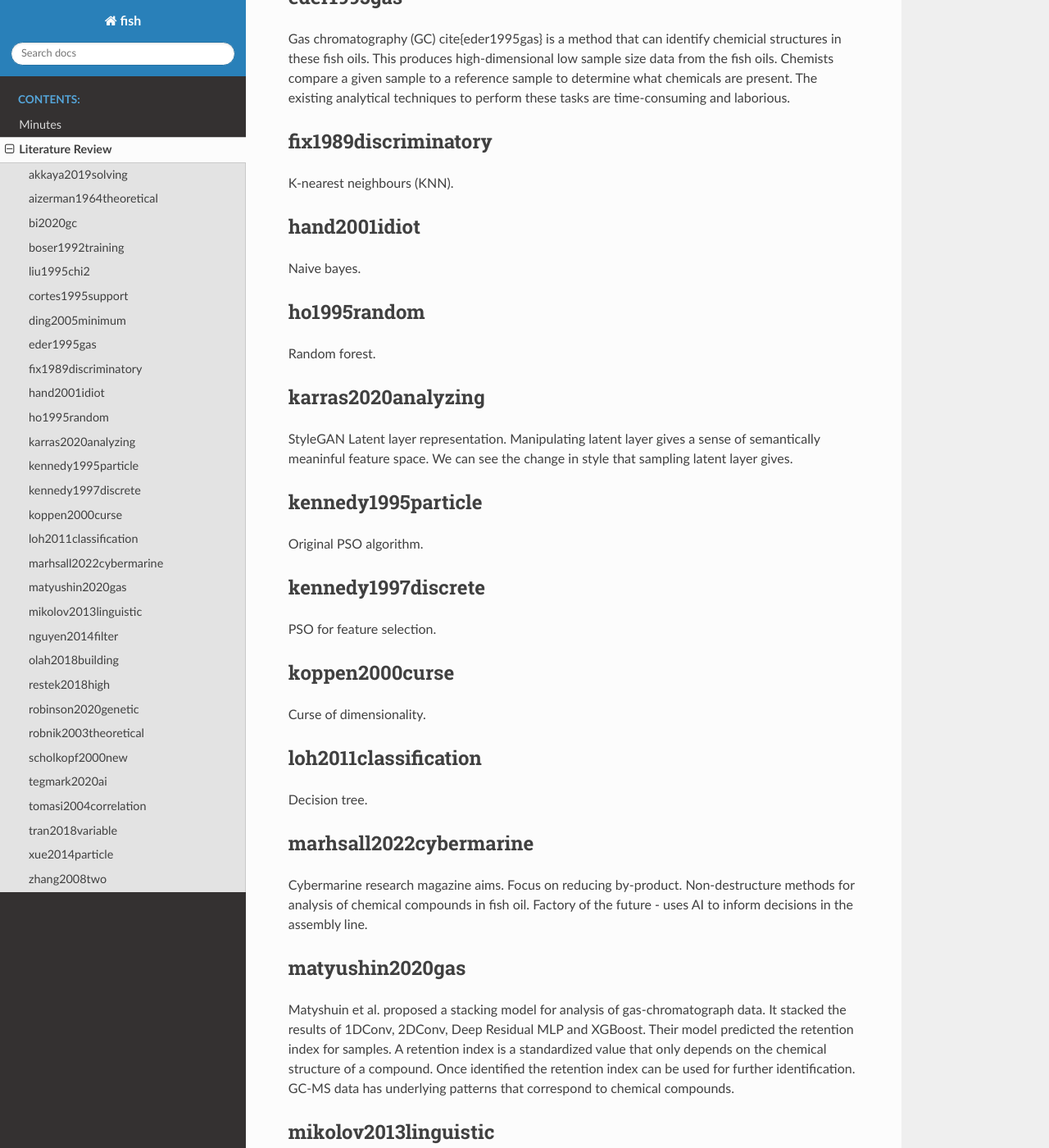
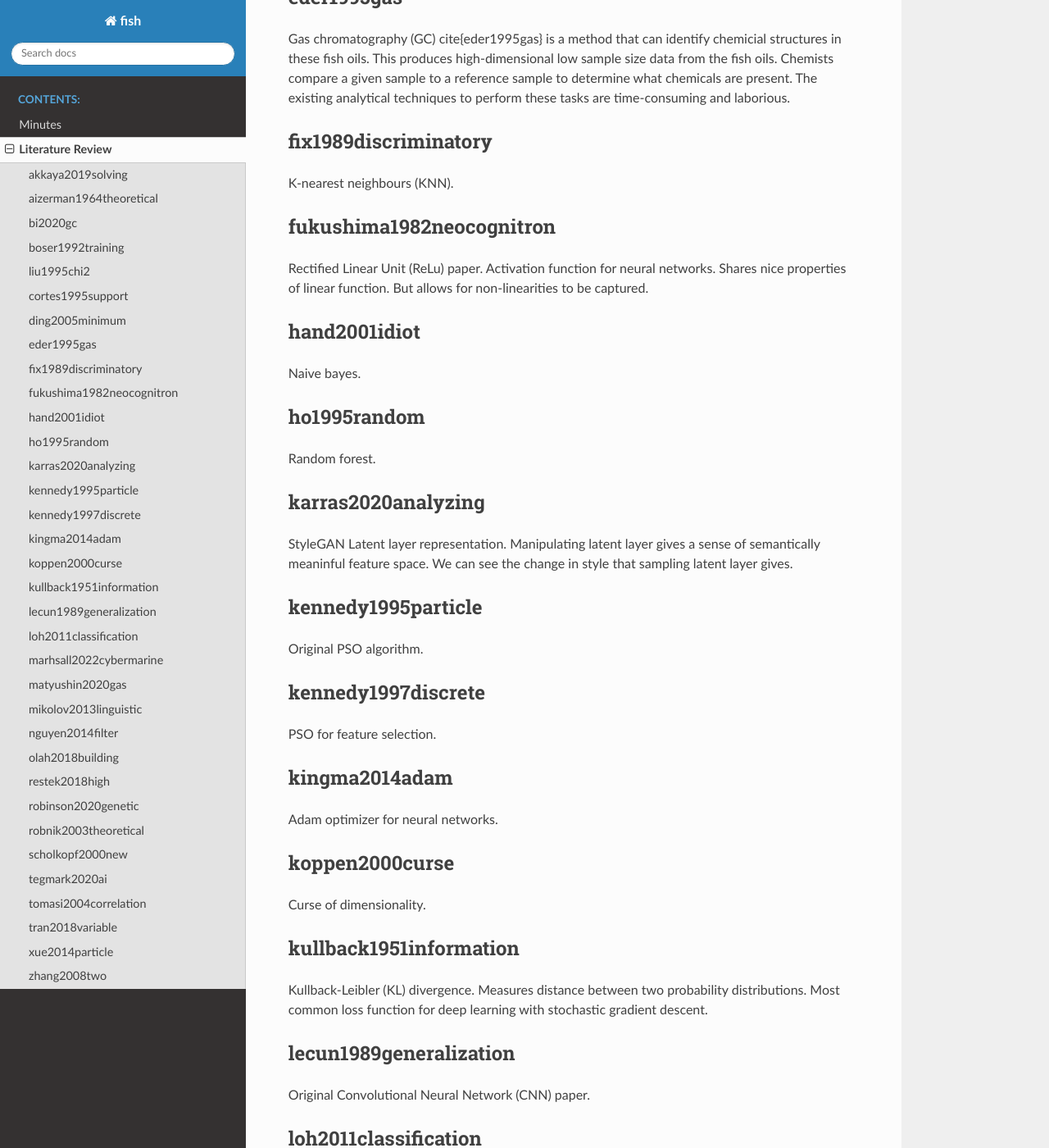
Before and after one commit to woodRock/fishy-business, a Sphinx documentation site: the page built from docs/source/papers.rst, in a window 1280 px wide and 1400 px high, scrolled down 1220 px. Shown: the whole window at 82% size. Built offline with Sphinx 7.4.7 and the Read the Docs theme 2.0.0, drawn with Linux system fonts in a browser that asks for light colours.

Commit message:
Add papers

```diff
--- a/docs/source/papers.rst
+++ b/docs/source/papers.rst
@@ -54,6 +54,13 @@ fix1989discriminatory
 ---------------------
 K-nearest neighbours (KNN).
 
+fukushima1982neocognitron
+-------------------------
+Rectified Linear Unit (ReLu) paper.
+Activation function for neural networks.
+Shares nice properties of linear function.
+But allows for non-linearities to be captured.
+
 hand2001idiot
 -------------
 Naive bayes.
@@ -77,9 +84,23 @@ kennedy1997discrete
 -------------------
 PSO for feature selection.
 
+kingma2014adam
+--------------
+Adam optimizer for neural networks.
+
 koppen2000curse
 ---------------
 Curse of dimensionality.
+
+kullback1951information
+-----------------------
+Kullback-Leibler (KL) divergence.
+Measures distance between two probability distributions.
+Most common loss function for deep learning with stochastic gradient descent.
+
+lecun1989generalization
+-----------------------
+Original Convolutional Neural Network (CNN) paper.
 
 loh2011classification
 ---------------------
```
Also changed, not shown: 6 other files.
